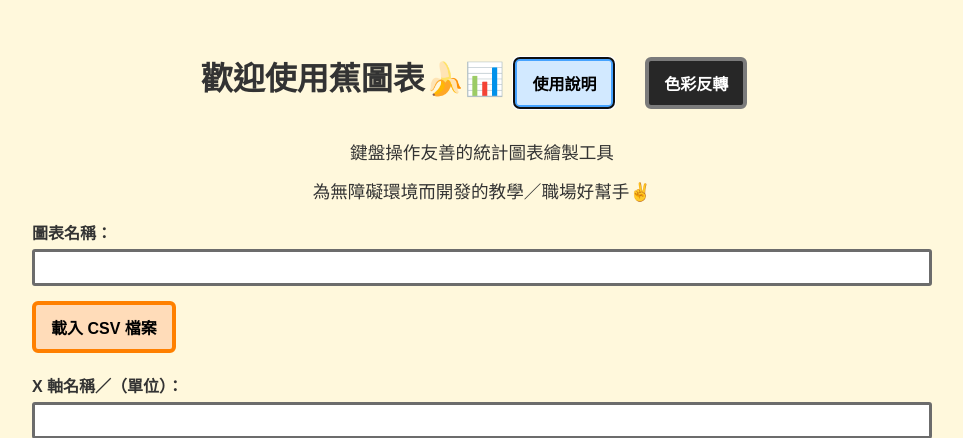
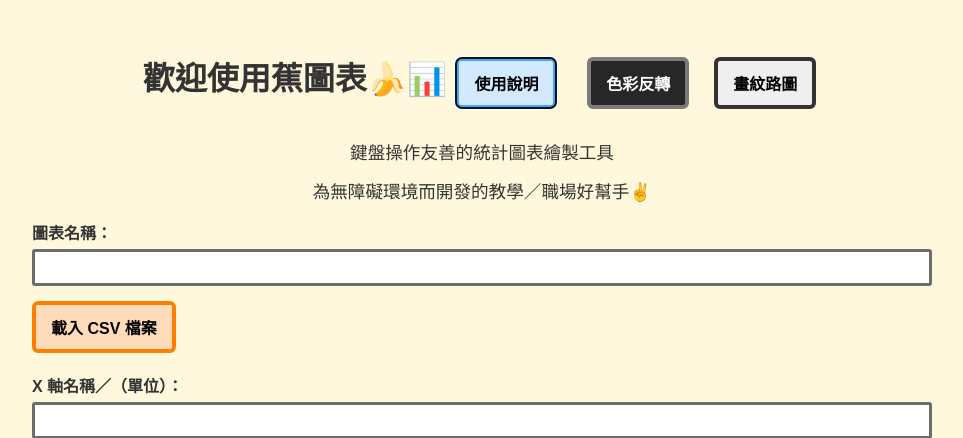
Before and after one commit to hunzan/Banana_DrawCharts, a Flask app: page / in a window 1280 px wide. Shown: the top 438 px of the page, without its empty margins (158-1121 px from the left). Run offline with Flask 2, Linux system fonts and the light colour scheme; some libraries are stand-ins or nearby versions.

```diff
--- a/static/app.js
+++ b/static/app.js
@@ -339,7 +339,7 @@ document.getElementById('csvInput').addEventListener('change', function(e) {
     });
 
    document.getElementById('liveRegion').textContent = '圖表已繪製完成';
-   speakMessage("圖表己繪製完成");
+   speakMessage("圖表已繪製完成");
   }
 
   // 補：透明色用
--- a/templates/index.html
+++ b/templates/index.html
@@ -15,7 +15,10 @@
       <button id="csvHelpBtn" class="btn csvHelp">使用說明</button>
       <button id="toggleThemeBtn" aria-label="色彩反轉" style="margin: 1rem;">
       色彩反轉
-     </button>
+      </button>
+      <button onclick="window.location.href='http://localhost:5000/pattern'" class="btn switch-pattern" aria-label="切換到圖樣圖表">
+      畫紋路圖
+      </button>
     </h1>
 
 <div style="text-align: center; line-height: 1.2;" tabindex="0">
```
Also changed, not shown: 1 other file.
